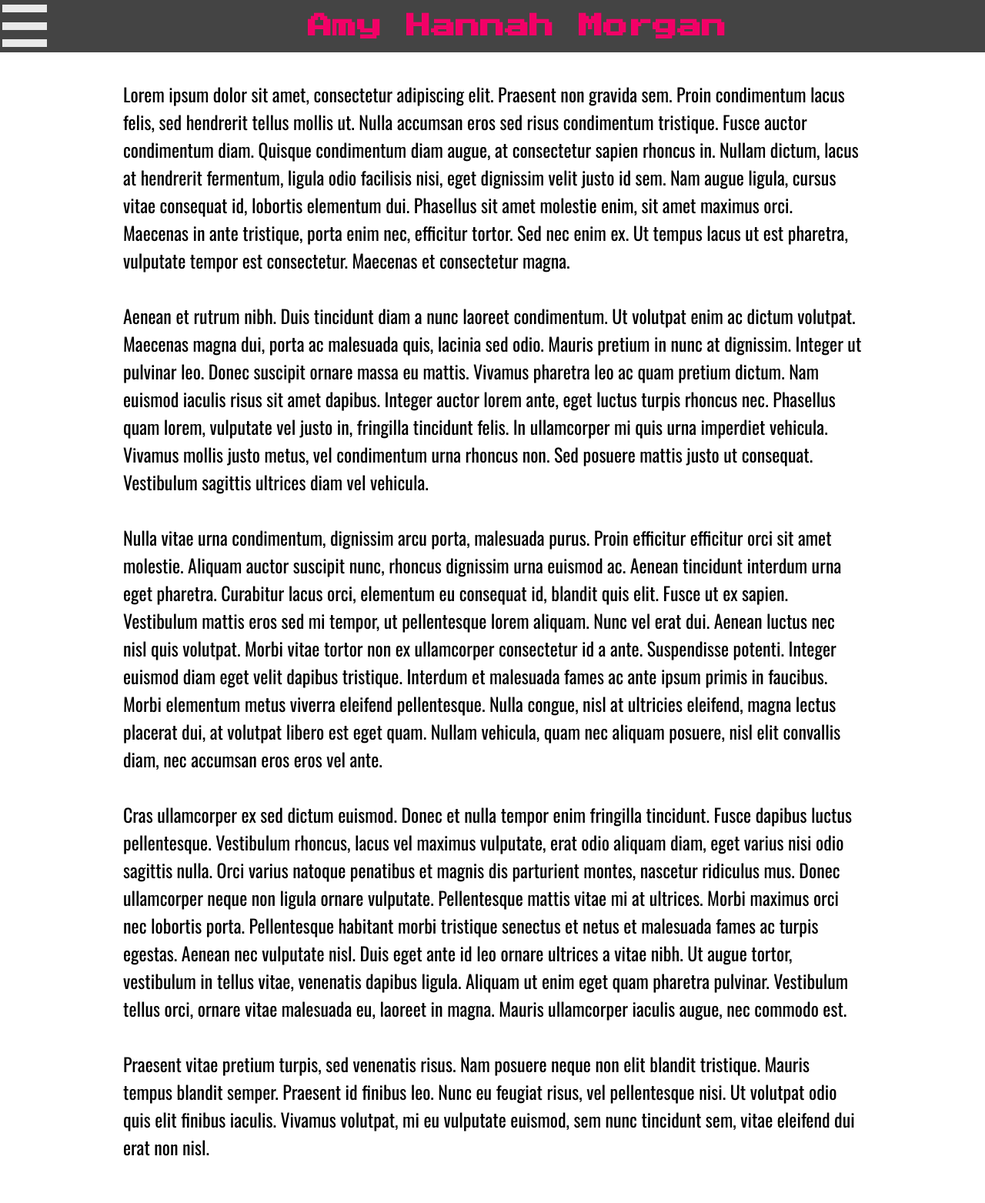
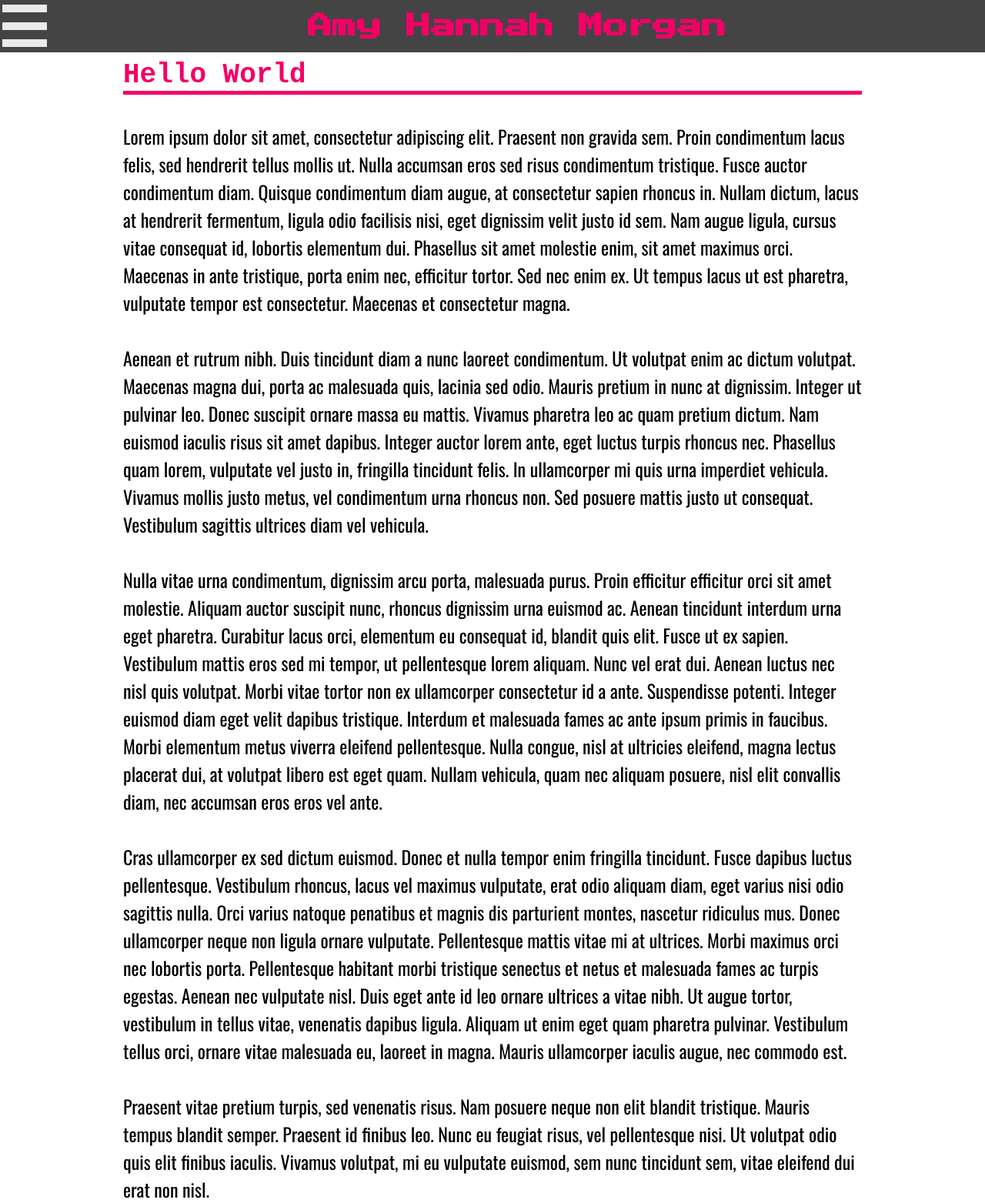
Before and after one commit to AmyHannahMorgan/AmyHannahMorgan.github.io, a Jekyll site: the page index.html, which Jekyll copies as it is, in a window 1280 px wide. Shown: the whole page at 77% size. Built offline with Jekyll 4.4.1, drawn with Linux system fonts in a browser that asks for light colours; some web fonts are replaced; before the commit the page ends 1508 px from its top, so only the background shows below that.

Commit message:
styled body h1 and p

```diff
--- a/css/main.css
+++ b/css/main.css
@@ -9,11 +9,24 @@ font-family: 'Press Start 2P', cursive;
 /* tags */
 body {
   margin: 0;
+  overflow-x: hidden;
 }
 
-p {
+body > h1 {
+  font-family: 'Oxygen Mono', monospace;
+  font-size: 8vw;
+  color: #f30067;
+
+  margin: 1vh 2vw 0;
+
+  border-bottom: thick solid #f30067;
+}
+
+body > p {
   font-family: 'Oswald', sans-serif;
   font-size: 5vw;
+
+  margin: 0 2vw 0;
 
   white-space: pre-line;
 
@@ -261,13 +274,17 @@ nav.dropdown {
 /* ids */
 
 /* media queries */
-@media only screen and (min-width: 425px) and (orientation: portrait) {
+@media only screen and (min-width: 426px) and (orientation: portrait) {
   header > h1 {
     font-size: 20px;
   }
 
-  p {
-    font-size: 2em;
+  body > p {
+    font-size: 1.5em;
+  }
+
+  body > h1 {
+    font-size: 2.25em;
   }
 }
 
@@ -276,11 +293,19 @@ nav.dropdown {
     font-size: 2em;
   }
 
-  p {
+  body > p {
     font-size: 1.5em;
 
     width: 75vw;
     margin: auto;
+  }
+
+  body > h1 {
+    font-size: 2.25em;
+
+    width: 75vw;
+    margin: auto;
+    margin-top: 1vh
   }
 }
 
--- a/index.html
+++ b/index.html
@@ -74,6 +74,8 @@
       </div>
     </nav>
 
+    <h1>Hello World</h1>
+
     <p>
       Lorem ipsum dolor sit amet, consectetur adipiscing elit. Praesent non gravida sem. Proin condimentum lacus felis, sed hendrerit tellus mollis ut. Nulla accumsan eros sed risus condimentum tristique. Fusce auctor condimentum diam. Quisque condimentum diam augue, at consectetur sapien rhoncus in. Nullam dictum, lacus at hendrerit fermentum, ligula odio facilisis nisi, eget dignissim velit justo id sem. Nam augue ligula, cursus vitae consequat id, lobortis elementum dui. Phasellus sit amet molestie enim, sit amet maximus orci. Maecenas in ante tristique, porta enim nec, efficitur tortor. Sed nec enim ex. Ut tempus lacus ut est pharetra, vulputate tempor est consectetur. Maecenas et consectetur magna.
 
```
